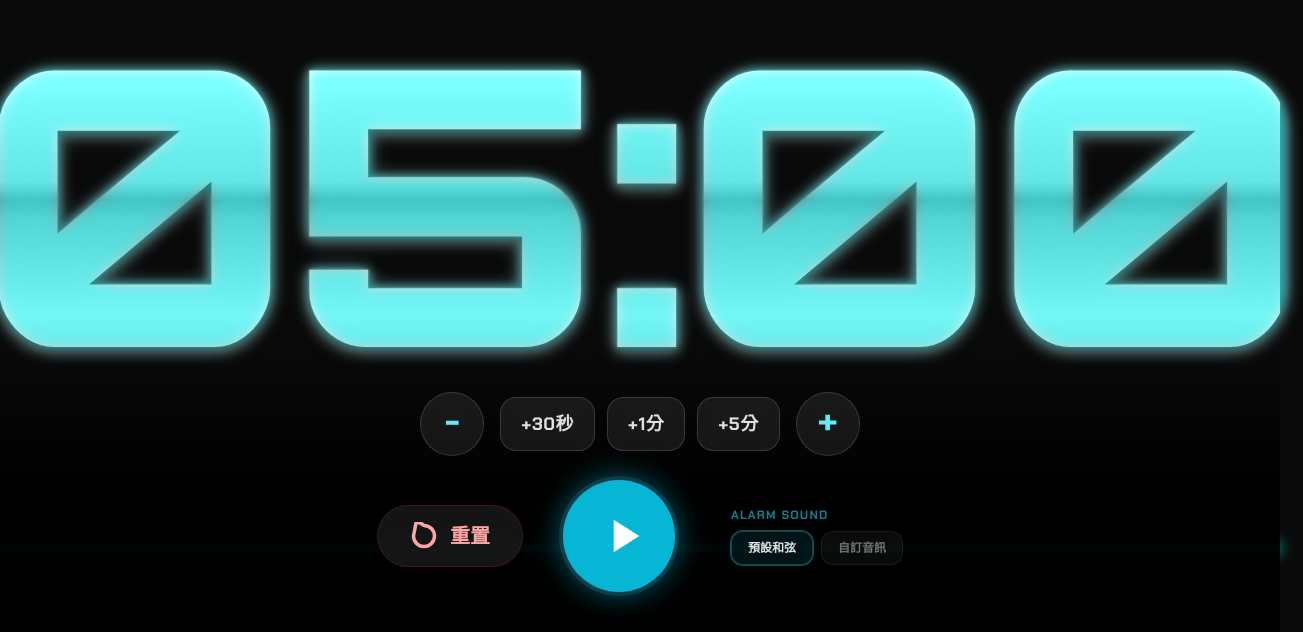
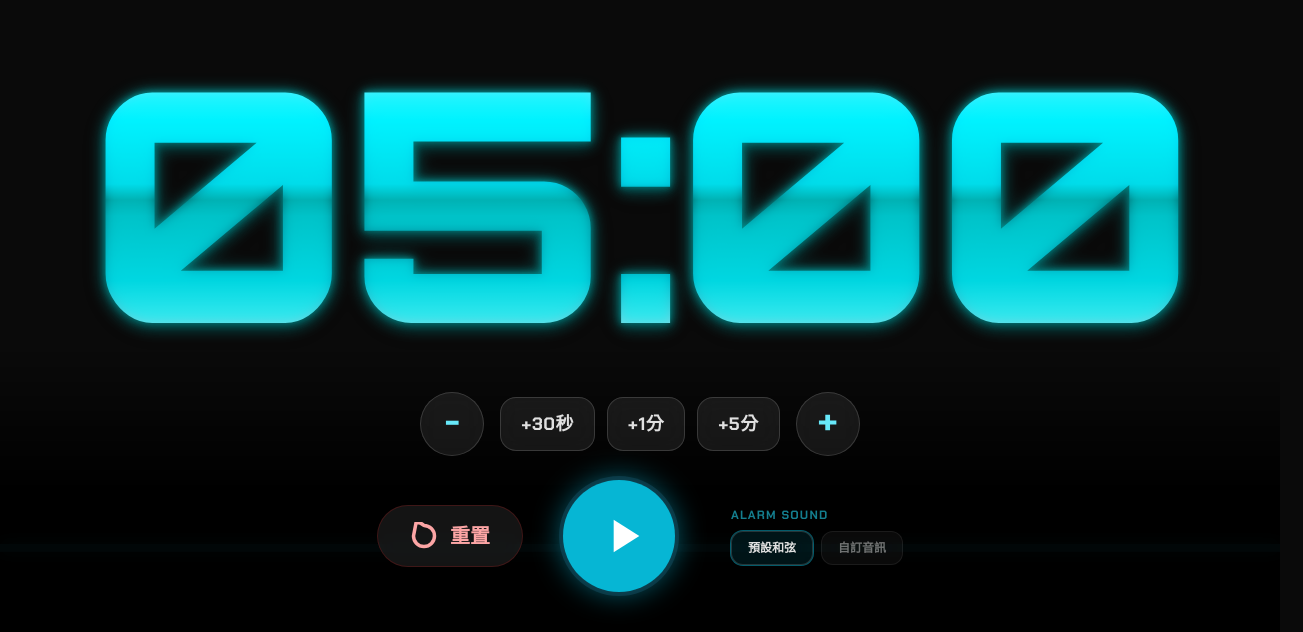
Before and after one commit to Randytsay/timer, a plain HTML site: page index.html in a window 1280 px wide. Shown: the part 168-800 px from the top of the page, 1303 px wide, since content can reach past the window. Drawn offline with nearby package versions, Linux system fonts and the light colour scheme.

Commit message:
Final Refinement: Tech Blue theme, fixed overflow, and stable digit width

```diff
--- a/index.html
+++ b/index.html
@@ -32,21 +32,21 @@
             color: #ffffff;
         }
 
-        /* 銀色金屬質感 (Chrome/Silver) */
+        /* 科技藍金屬質感 (Metallic Blue) */
         .metallic-text {
             background: linear-gradient(180deg,
-                    #f0f0f0 0%,
-                    #ffffff 20%,
-                    #cccccc 45%,
-                    #888888 50%,
-                    #aaaaaa 55%,
-                    #eeeeee 80%,
-                    #b0b0b0 100%);
+                    #e0f7fa 0%,
+                    #00e5ff 25%,
+                    #00b8d4 45%,
+                    #006064 50%,
+                    #00838f 55%,
+                    #00acc1 75%,
+                    #e0f7fa 100%);
             -webkit-background-clip: text;
             background-clip: text;
             -webkit-text-fill-color: transparent;
             /* 強制邊界光與立體感 */
-            filter: drop-shadow(0 4px 6px rgba(0, 0, 0, 0.7)) drop-shadow(0 0 1px rgba(255, 255, 255, 0.8));
+            filter: drop-shadow(0 4px 6px rgba(0, 0, 0, 0.7)) drop-shadow(0 0 2px rgba(0, 255, 255, 0.4));
         }
 
         .neon-text-finished {
@@ -131,13 +131,17 @@
 
         /* 讓計時數字最大化且置中 */
         #time-display {
-            font-size: min(30vw, 70vh);
-            /* Orbitron 比較寬，稍微縮一點點避溢出 */
+            font-size: min(25vw, 65vh);
+            /* 縮小以防止溢出 */
+            font-variant-numeric: tabular-nums;
+            /* 強制等寬數字，防止寬度跳動 */
+            font-feature-settings: "tnum";
             transition: all 0.5s cubic-bezier(0.175, 0.885, 0.32, 1.275);
             display: flex;
             justify-content: center;
             align-items: center;
             width: 100%;
+            white-space: nowrap;
         }
 
         /* 計時中的縮放效果 - 稍微縮小 scale 避免溢出 */
```
Also changed, not shown: README.md.
